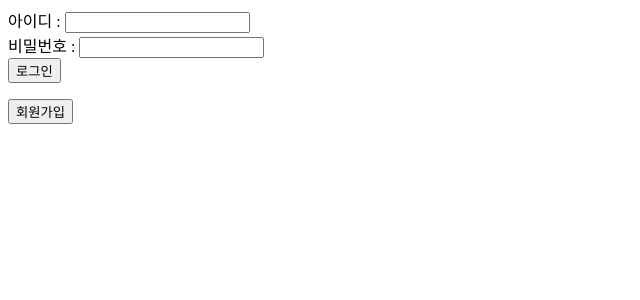
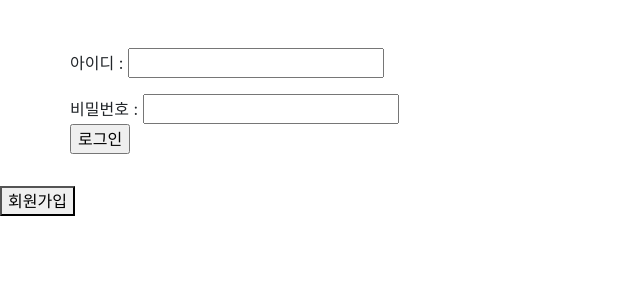
Before and after one commit to KT-AIVLE-CC2-django-miniproject/django_miniproject, a Django app: page /user/login/ in a window 1280 px wide. Shown: the top 300 px of the page, without its empty margins (0-640 px from the left). Run offline with Django 3.2, Linux system fonts and the light colour scheme; some libraries are stand-ins or nearby versions.

Commit message:
Merge branch 'main' of https://github.com/KT-AIVLE-CC2-django-miniproject/django_miniproject

```diff
--- a/candyprj/userapp/templates/userapp/login.html
+++ b/candyprj/userapp/templates/userapp/login.html
@@ -1,11 +1,21 @@
-<form method="post" action="{% url 'userapp:login' %}">
-    {% csrf_token %}
-    아이디 : <input type="text" name="id"><br>
-    비밀번호 : <input type="text" name="pw"><br>
-    <input type="submit" value="로그인">
+{% load static %}
+<link rel="stylesheet" href="{% static 'bootstrap/css/bootstrap.min.css'%}">
+<script src="{% static 'bootstrap/css/bootstrap.min.css'%}"></script>
+<div class="container">
+    <div class="row mt-5">
+        <form method="post" action="{% url 'userapp:login' %}">
+            {% csrf_token %}
+            <div class="form-group">
+            아이디 : <input type="text" name="id"><br>
+            </div>
+            <div class="form-group">
+            비밀번호 : <input type="text" name="pw"><br>
+            <input type="submit" value="로그인">
+            </div>
+        </form>
+    </div>
+</div>
 
-
-</form>
 <!-- {% if request.session.id %}
     <a href="{% url 'userapp:login' %}">
        {{ request.session.name }} 님 반갑습니다. (로그아웃)
```
